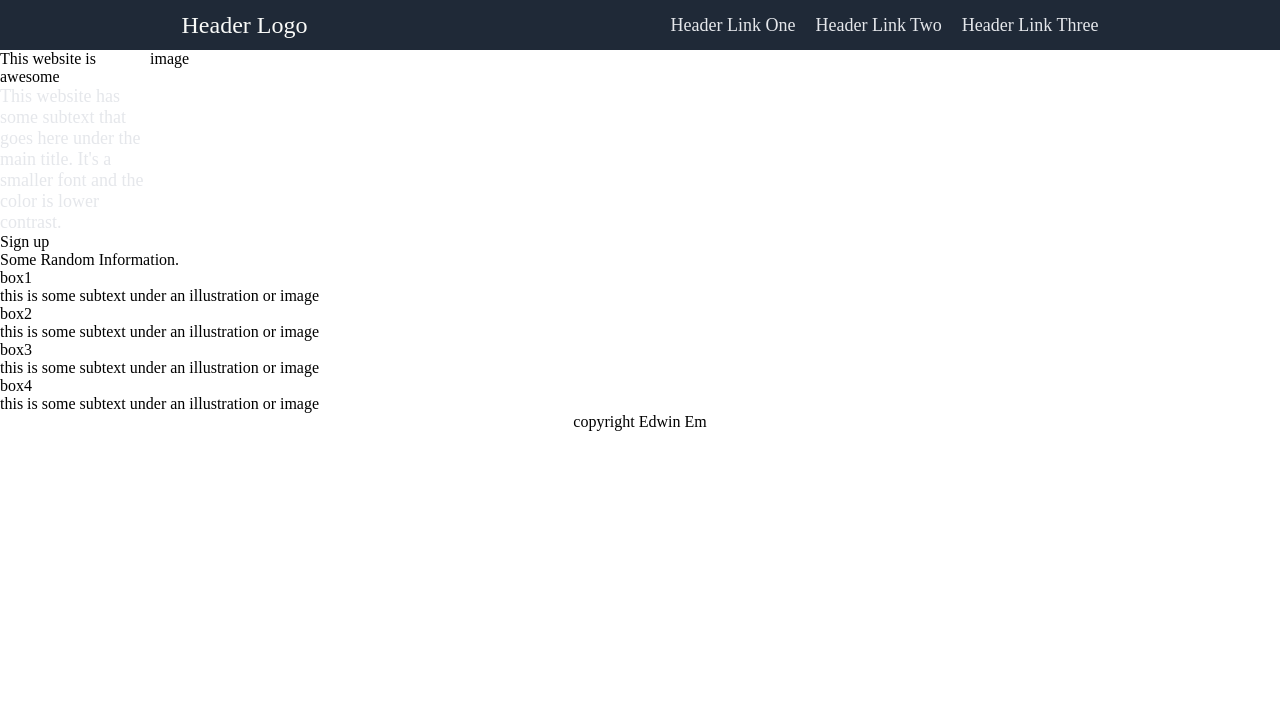
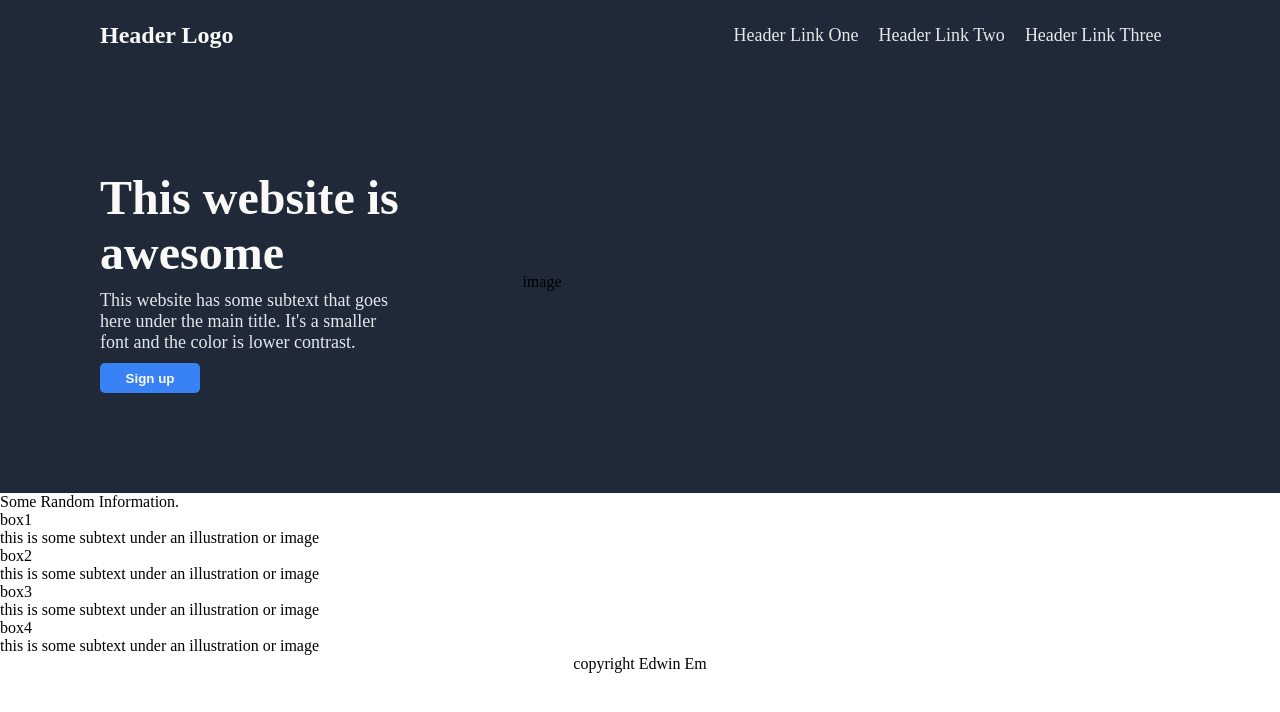
Before and after one commit to edem4963/odin-landing-page, a plain HTML site: page index.html in a window 1280 px wide. Drawn offline with Linux system fonts and the light colour scheme.

Commit message:
Edit left side of hero and sign up button

```diff
--- a/index.html
+++ b/index.html
@@ -30,7 +30,7 @@
                 <div class="subtext1">
                     This website has some subtext that goes here under the main title. It's a smaller font and the color is lower contrast.
                 </div>
-                <div class="button"> Sign up</div>
+                <div class="button"><button class="button1">Sign up</button></div>
             </div>
             <div class="right-side">
                 image
--- a/style.css
+++ b/style.css
@@ -4,7 +4,6 @@ body {
     min-height: 100vh;
     display: flex;
     flex-direction: column;
-
 }
 
 .link,
@@ -18,28 +17,58 @@ body {
     height: 50px;
     display: flex;
     flex-direction: row;
-    justify-content: space-around;
     align-items: center;
+    padding: 10px 100px;
+    gap: 500px;
 }
 
 .logo {
     color: #f9Faf8;
     font-size: 24px;
+    font-weight: 800;
+    flex-shrink: 0;
 }
 
 .link {
     display: flex;
     gap: 20px;
+    flex-shrink: 0;
+}
+
+.header1 {
+    font-size: 48px;
+    font-weight: 900;
+    color:#f9Faf8;
 }
 
 .second {
+    background-color: #1F2937;
     display: flex;
+    align-items: center;
+    padding: 100px;
 }
 
 .left-side {
-    width: 150px;
+    width: 33vw;
     display: flex;
     flex-direction: column;
+}
+
+.subtext1 {
+    width: 300px;
+    margin-top: 10px;
+
+}
+
+.button1 {
+    border: none;
+    border-radius: 5px;
+    width: 100px;
+    height: 30px;
+    margin-top: 10px;
+    background-color: #3882f6;
+    color: #f9Faf8;
+    font-weight: 700;
 }
 
 .footer {
```
